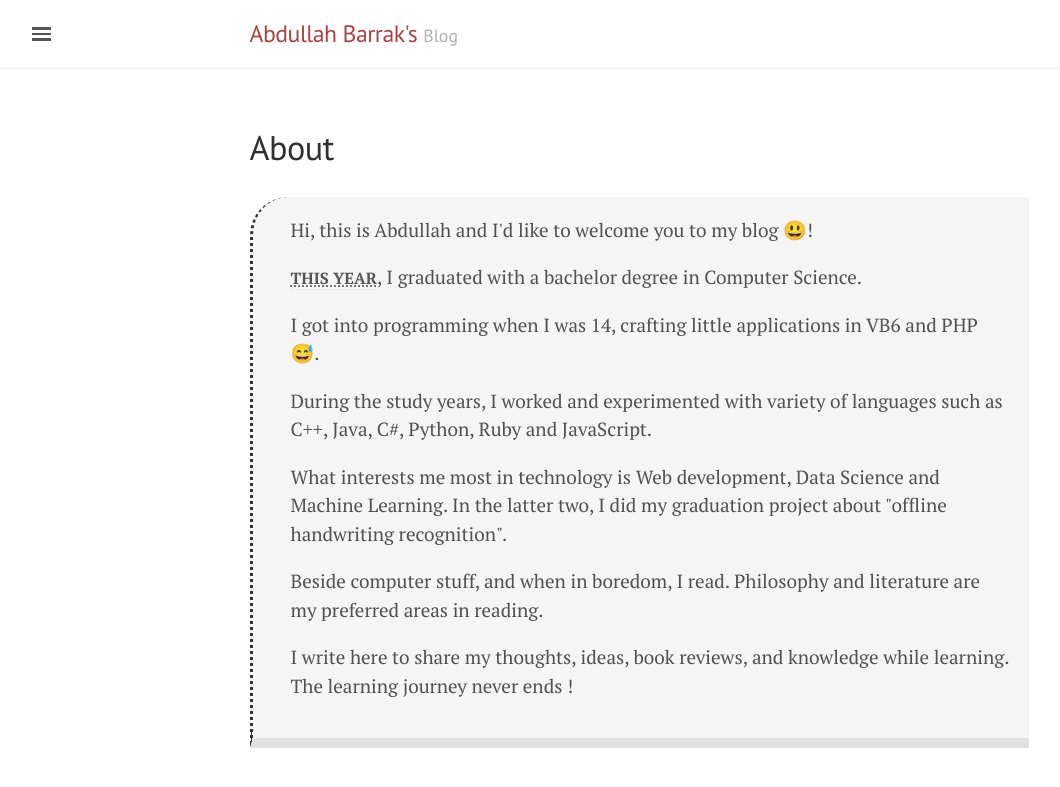
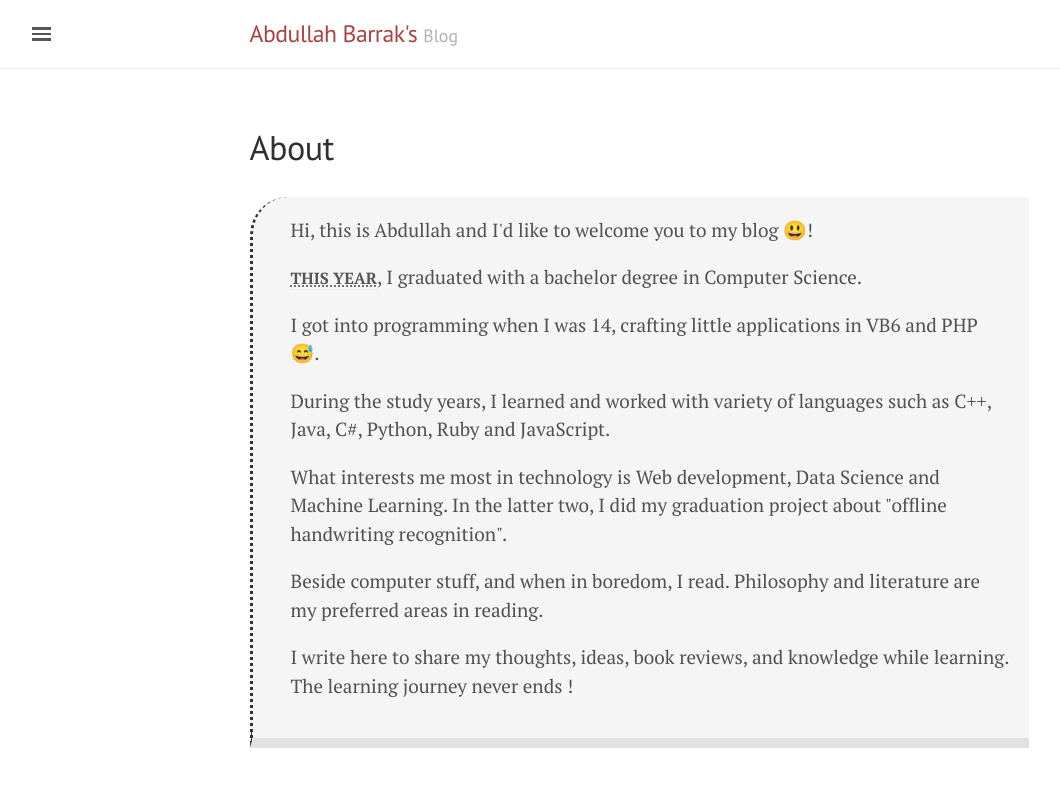
Before and after one commit to abarrak/abarrak.github.io, a Jekyll site: the page built from about.md, in a window 1280 px wide. Shown: the top 787 px of the page, without its empty margins (1-1061 px from the left). Built offline with Jekyll 4.4.1, drawn with Linux system fonts in a browser that asks for light colours.

Commit message:
Source Auto Update at: Sun Aug 28 13:05:28 AST 2016

```diff
--- a/_includes/footer.html
+++ b/_includes/footer.html
@@ -1,4 +1,5 @@
   <label for="sidebar-checkbox" class="sidebar-toggle"></label>
+
   <script>
     (function(document) {
       var toggle = document.querySelector('.sidebar-toggle');
--- a/_includes/sidebar.html
+++ b/_includes/sidebar.html
@@ -1,5 +1,3 @@
-{% assign lang = site.active_lang %}
-
 <input type="checkbox" class="sidebar-checkbox" id="sidebar-checkbox">
 <!-- Toggleable sidebar -->
 <div class="sidebar" id="sidebar">
--- a/_plugins/extlinks.rb
+++ b/_plugins/extlinks.rb
@@ -51,7 +51,7 @@ module Jekyll
       # Stop if no attributes were specified
       return content unless attributes
 
-      doc = Nokogiri::HTML.parse(content)
+      doc = Nokogiri::HTML.fragment(content)
       # Stop if we could't parse with HTML
       return content unless doc
 
--- a/about.md
+++ b/about.md
@@ -14,7 +14,7 @@ list_order: 1
   </p>
 
   <p>
-  During the study years, I worked and experimented with variety of languages such as C++, Java, C#, Python, Ruby and JavaScript.
+  During the study years, I learned and worked with variety of languages such as C++, Java, C#, Python, Ruby and JavaScript.
   </p>
 
   <p>
```
Also changed, not shown: _layouts/default.html (line endings or trailing spaces).
